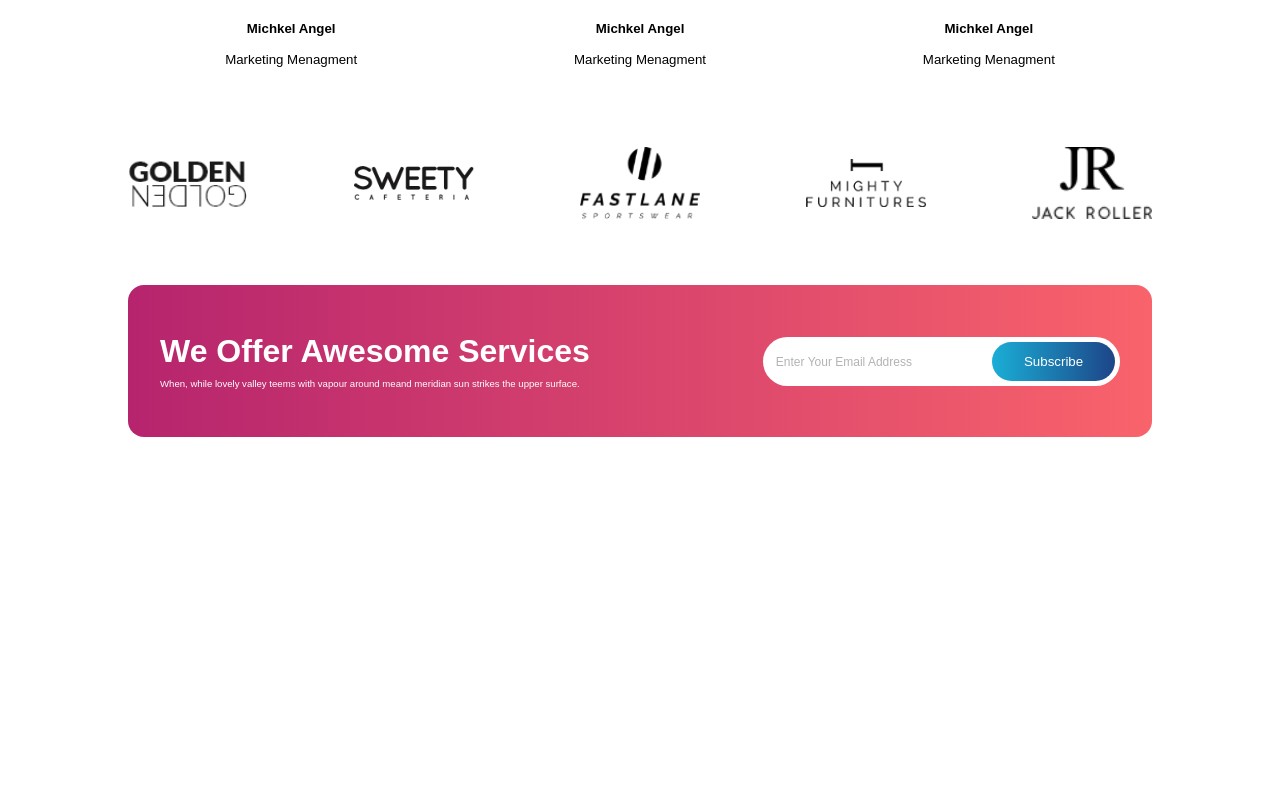
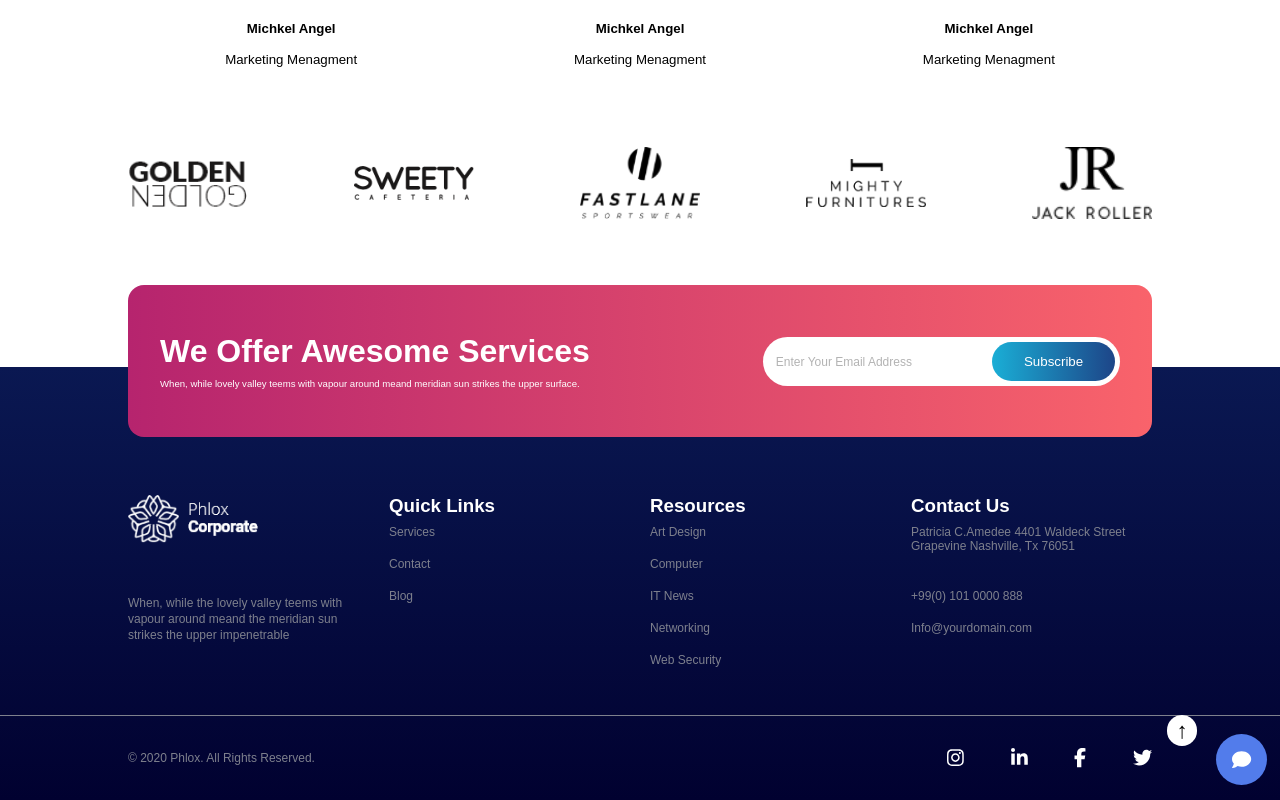
Before and after one commit to Salano24/proj-html-vuejs, a Vue app: page / in a window 1280 px wide. Shown: the part 4364-5164 px from the top of the page. Before the commit the page ends 4801 px from the top, so only its background shows below. Built offline with nearby package versions, Linux system fonts and the light colour scheme.

Commit message:
fine progetto, da sistemare

```diff
--- a/src/components/AppFooter.vue
+++ b/src/components/AppFooter.vue
@@ -12,9 +12,136 @@ export default {
 </script>
 
 <template>
+<div class="background_blue">
+    <div class="container">
+        <div class="row">
+            <div class="col-3">
+                <img src="../assets/img/white-logo-2.png" alt="">
+                <p>When, while the lovely valley teems with vapour around meand the meridian sun strikes the upper impenetrable</p>
 
+            </div>
+            <div v-for="link in FooterLink.links" class="col-3">
+               <h3>{{link.name}}</h3>
+               <div class="links">
+                   <span class="footer_link">{{link.page1}}</span><br>
+               <span class="footer_link">{{link.page2}}</span><br>
+               <span class="footer_link">{{link.page3}}</span><br>
+               <span class="footer_link">{{link.page4}}</span><br>
+               <span class="footer_link">{{link.page5}}</span>
+               </div>
+
+            </div>
+
+        </div>
+    </div>
+    <div class="border"></div>
+    <div class="credits">
+        <div class="copyright">
+            <p>&copy; 2020 Phlox. All Rights Reserved.</p>
+        </div>
+        <div class="social">
+            <font-awesome-icon class="icon" icon="fa-brands fa-instagram" />
+            <font-awesome-icon class="icon" icon="fa-brands fa-linkedin-in" />
+            <font-awesome-icon class="icon" icon="fa-brands fa-facebook-f" />
+            <font-awesome-icon class="icon" icon="fa-brands fa-twitter" />
+        </div>
+    </div>
+    <div class="message">
+        <span>&#8593;</span>
+        <font-awesome-icon class='message_icon' icon="fa-solid fa-comment" />
+    </div>
+</div>
 </template>
 
-<style>
+<style lang="scss">
+  .background_blue{
+    background-image: linear-gradient( #0a1852 , #010130);
+    color: white;
+    padding-top: 8rem;
+    margin-top: 9rem;
+    position: relative;
+    z-index: -1;
+    .container{
 
+     .links{
+        display: flex;
+        flex-direction: column;
+        justify-content: space-around;
+
+     }
+    img{
+        height: 3rem;
+        margin-bottom: 3rem;
+    }
+    p{
+        font-size: 0.75rem;
+        line-height: 1rem;
+        color: #7e808d;
+
+    }
+    h3{
+        margin-bottom: 0.5rem;
+    }
+    .footer_link{
+        color: #7e808d;
+        font-size: 0.75rem;
+    }
+
+ }
+.border{
+    border-top: 1px solid #7e808d;
+    margin-top: 3rem;
+}
+ .credits{
+    width: 80%;
+    margin: auto;
+    display: flex;
+    justify-content: space-between;
+    align-items: center;
+    padding: 2rem 0;
+    p{
+        color: #7e808d;
+        font-size: 0.75rem;
+    }
+    .social{
+        width: 20%;
+        display: flex;
+        justify-content: space-between;
+        .icon{
+            font-size: 1.2rem;
+        }
+    }
+
+ }
+
+
+ .message{
+    position: absolute;
+    right: 1%;
+    color: white;
+    bottom: 3%;
+    .message_icon{
+        background-color: #527ceb;
+        padding: 1rem;
+        border: 0;
+        border-radius: 50%;
+        font-size: 1.2rem;
+
+    }
+    span{
+        position: absolute;
+        left: -95%;
+        top: -35%;
+        background-color: white;
+        color: black;
+        padding: 4% 18%;
+        font-size: 1.4rem;
+        border: 0;
+        border-radius: 50%;
+    }
+
+ }
+
+
+  }
 </style>
--- a/src/components/LatestWork.vue
+++ b/src/components/LatestWork.vue
@@ -142,13 +142,17 @@ export default{
     display: flex;
     justify-content: space-between;
     position: relative;
+    .card:hover{
+
+      background: linear-gradient(to bottom right, #b6246e 0%, #f9636b 100%);
+      color: white;
+    }
     .card{
      height: 220px;
      width: 20%;
      border-radius: 1rem;
      box-shadow:0px 0px 15px #8d8b8b;
      margin-bottom: 3rem;
-
 
 
        .carosuel_text{
--- a/src/components/Services.vue
+++ b/src/components/Services.vue
@@ -47,6 +47,7 @@ export default{
         }
     }
 
+
     .container_pink{
         width: 80%;
         margin: auto;
@@ -83,6 +84,7 @@ export default{
             button{
                 margin-left: 5rem;
             }
+
           }
     }
 
--- a/src/main.js
+++ b/src/main.js
@@ -8,14 +8,14 @@ import { library } from '@fortawesome/fontawesome-svg-core'
 import { FontAwesomeIcon } from '@fortawesome/vue-fontawesome'
 
 /* import specific icons */
-import { faFacebook, faInstagram, faLinkedin, faTwitter, } from '@fortawesome/free-brands-svg-icons'
+import { faFacebookF, faInstagram, faLinkedinIn, faTwitter, } from '@fortawesome/free-brands-svg-icons'
 import {faComment, faArrowUp } from '@fortawesome/free-solid-svg-icons'
 import { faStar } from '@fortawesome/free-solid-svg-icons'
 
 /* add icons to the library */
 library.add(faInstagram)
-library.add(faFacebook)
-library.add(faLinkedin)
+library.add(faFacebookF)
+library.add(faLinkedinIn)
 library.add(faTwitter)
 library.add(faComment)
 library.add(faArrowUp)
--- a/src/state.js
+++ b/src/state.js
@@ -39,5 +39,30 @@ links: [
 }
 )
 export const FooterLink = reactive({
-    links:[]
+    links:[
+        {
+            name: 'Quick Links',
+            page1: 'Services',
+            page2: 'Contact',
+            page3: 'Blog'
+        },
+
+        {
+            name: 'Resources',
+            page1: 'Art Design',
+            page2: 'Computer',
+            page3: 'IT News',
+            page4: 'Networking',
+            page5: 'Web Security'
+        },
+
+        {
+            name: 'Contact Us',
+            page1: 'Patricia C.Amedee 4401 Waldeck Street Grapevine Nashville, Tx 76051',
+            page2: '',
+            page3: '+99(0) 101 0000 888',
+            page4: 'Info@yourdomain.com',
+
+        },
+    ]
  })
--- a/src/style.scss
+++ b/src/style.scss
@@ -25,6 +25,17 @@ body{
 
 }
 
+.button_pink:hover{
+  background-image: linear-gradient(to right, #03a7d3e6 , #1d4588);
+  box-shadow:0px 0px 50px #03a7d3e6;
+
+}
+.button_blue:hover{
+  background-image: linear-gradient(to right, #b6246e , #f9636b);
+  box-shadow:0px 0px 50px #f9636b;
+
+}
+
 
 .row{
   display: flex;
```
